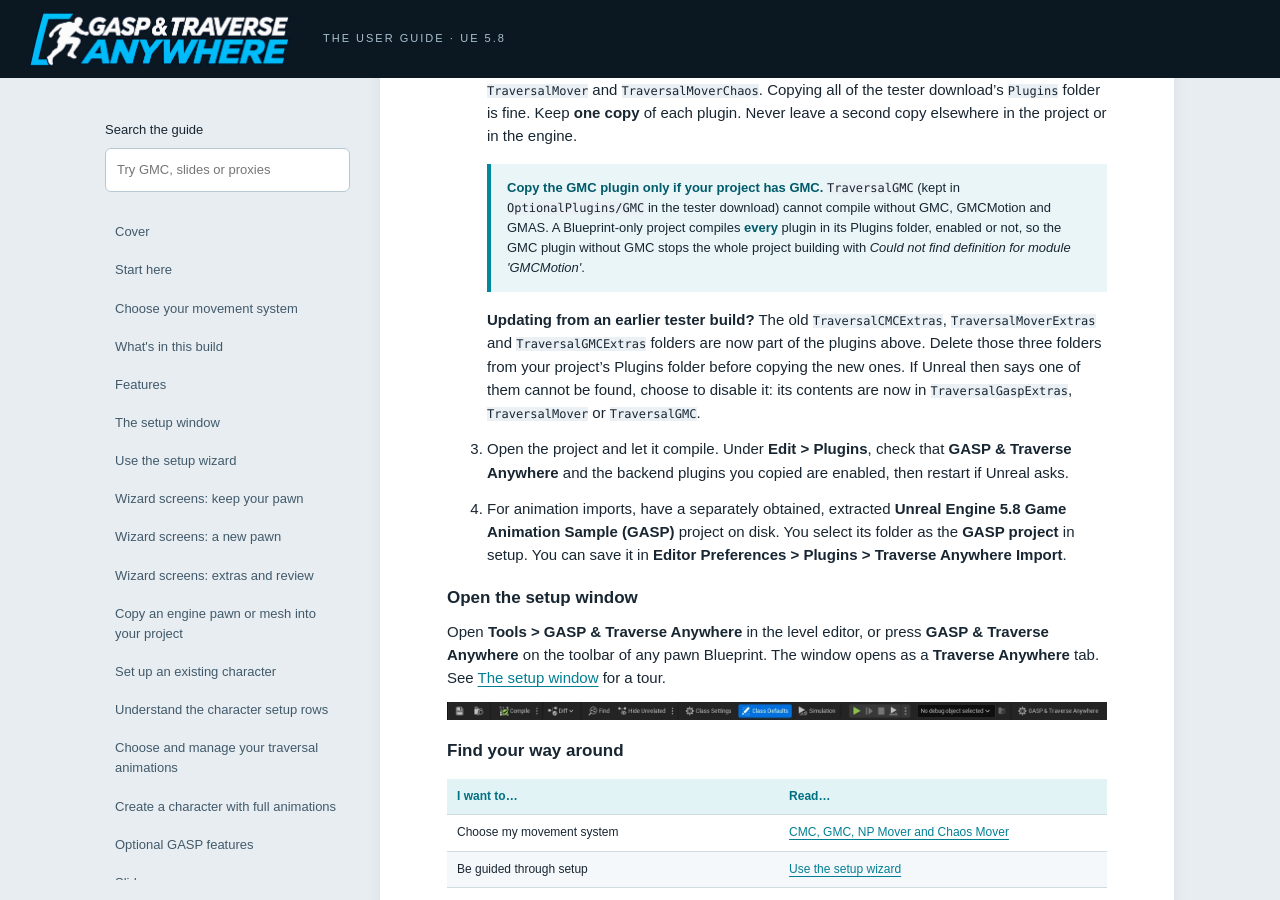
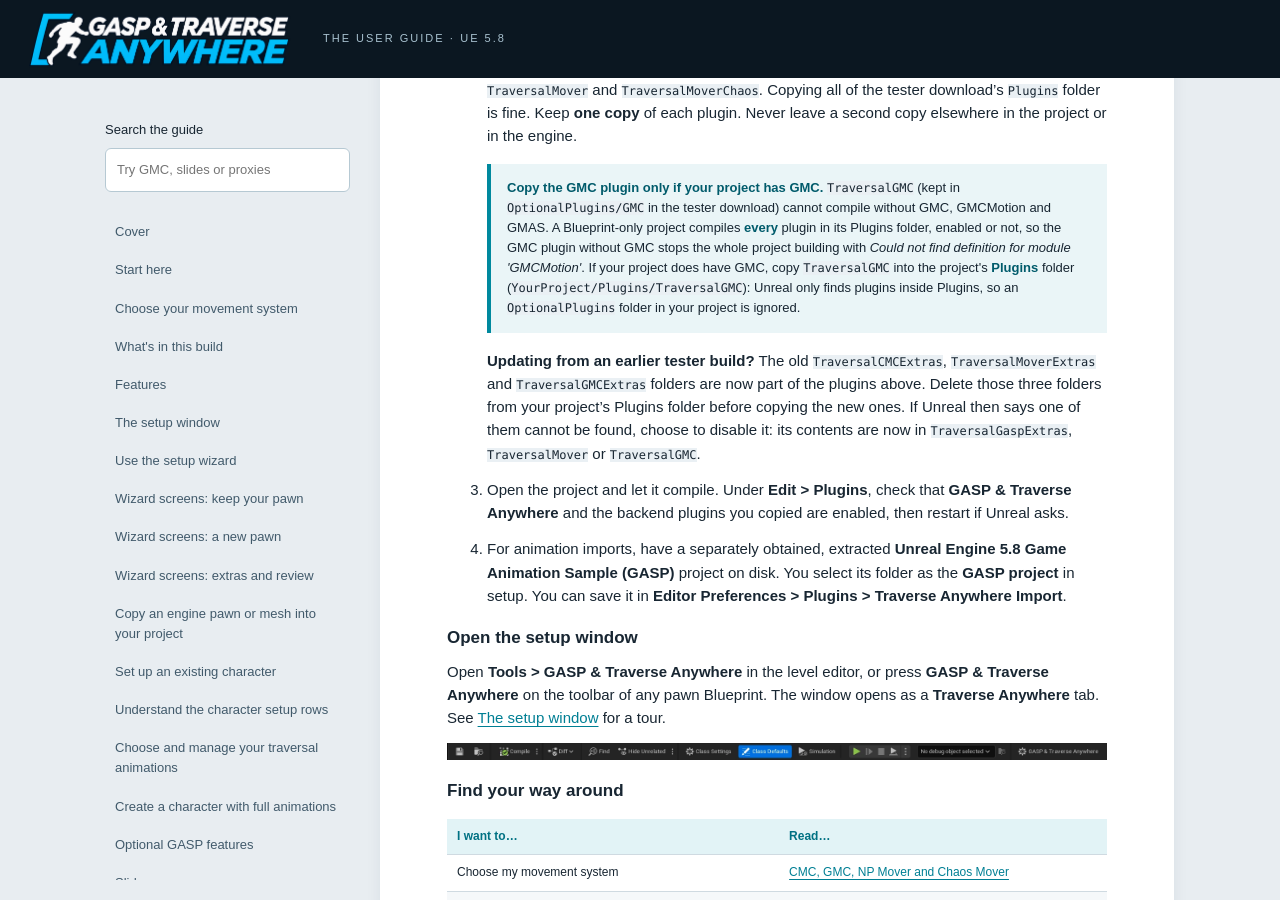
Before and after one commit to Dr-Rank/traverse-anywhere-guide, a Jekyll site: the page built from index.md, in a window 1280 px wide and 900 px high, scrolled down 2605 px. Built offline with Jekyll 4.4.1, drawn with Linux system fonts in a browser that asks for light colours.

Commit message:
Start here: TraversalGMC goes in the project's Plugins folder; OptionalPlugins is ignored
Co-Authored-By: Claude Opus 5.5 <noreply@anthropic.com>
Claude-Session: https://claude.ai/code/session_01BaXXYJisrKKCbxB27BqB4Z

```diff
--- a/_includes/guide/start-here.md
+++ b/_includes/guide/start-here.md
@@ -30,7 +30,7 @@ Prepare your character, then right-click a static mesh and choose **Make Travers
 
    **CMC** needs only the first two. **NP Mover** adds `TraversalMover`; **Chaos Mover** adds `TraversalMover` and `TraversalMoverChaos`. Copying all of the tester download's `Plugins` folder is fine. Keep **one copy** of each plugin. Never leave a second copy elsewhere in the project or in the engine.
 
-   <div class="notice dependency"><strong>Copy the GMC plugin only if your project has GMC.</strong> <code>TraversalGMC</code> (kept in <code>OptionalPlugins/GMC</code> in the tester download) cannot compile without GMC, GMCMotion and GMAS. A Blueprint-only project compiles <strong>every</strong> plugin in its Plugins folder, enabled or not, so the GMC plugin without GMC stops the whole project building with <em>Could not find definition for module 'GMCMotion'</em>.</div>
+   <div class="notice dependency"><strong>Copy the GMC plugin only if your project has GMC.</strong> <code>TraversalGMC</code> (kept in <code>OptionalPlugins/GMC</code> in the tester download) cannot compile without GMC, GMCMotion and GMAS. A Blueprint-only project compiles <strong>every</strong> plugin in its Plugins folder, enabled or not, so the GMC plugin without GMC stops the whole project building with <em>Could not find definition for module 'GMCMotion'</em>. If your project does have GMC, copy <code>TraversalGMC</code> into the project's <strong>Plugins</strong> folder (<code>YourProject/Plugins/TraversalGMC</code>): Unreal only finds plugins inside Plugins, so an <code>OptionalPlugins</code> folder in your project is ignored.</div>
 
    **Updating from an earlier tester build?** The old `TraversalCMCExtras`, `TraversalMoverExtras` and `TraversalGMCExtras` folders are now part of the plugins above. Delete those three folders from your project's Plugins folder before copying the new ones. If Unreal then says one of them cannot be found, choose to disable it: its contents are now in `TraversalGaspExtras`, `TraversalMover` or `TraversalGMC`.
 
```
